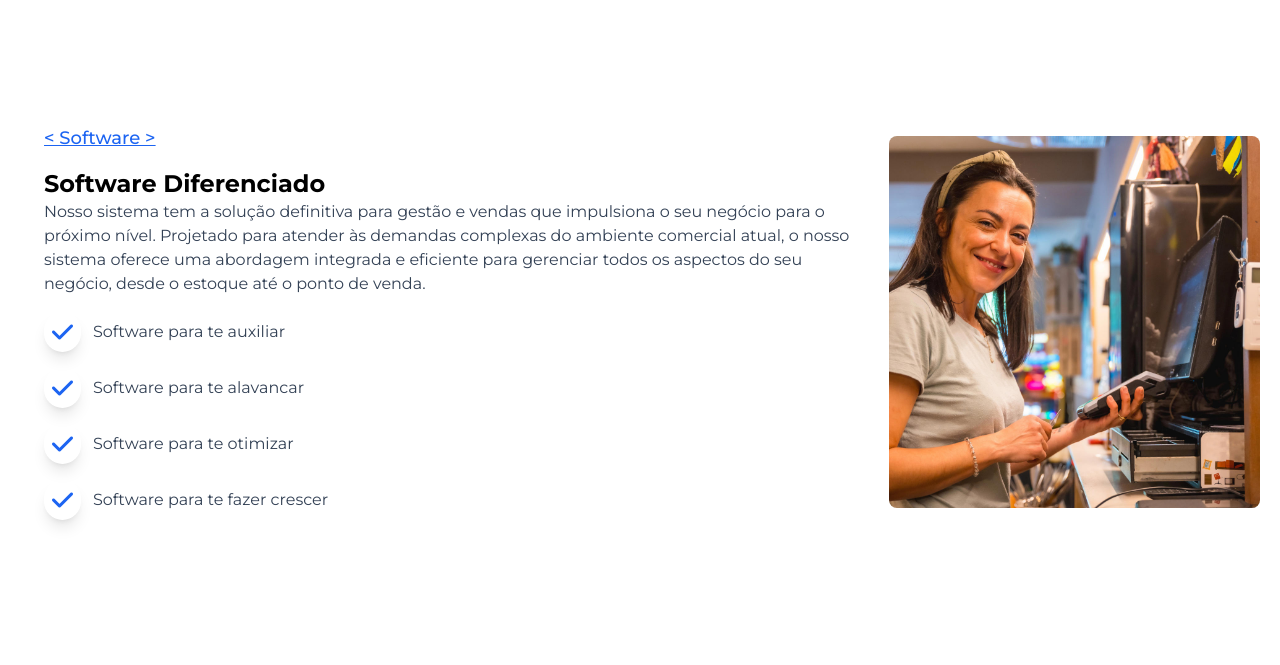
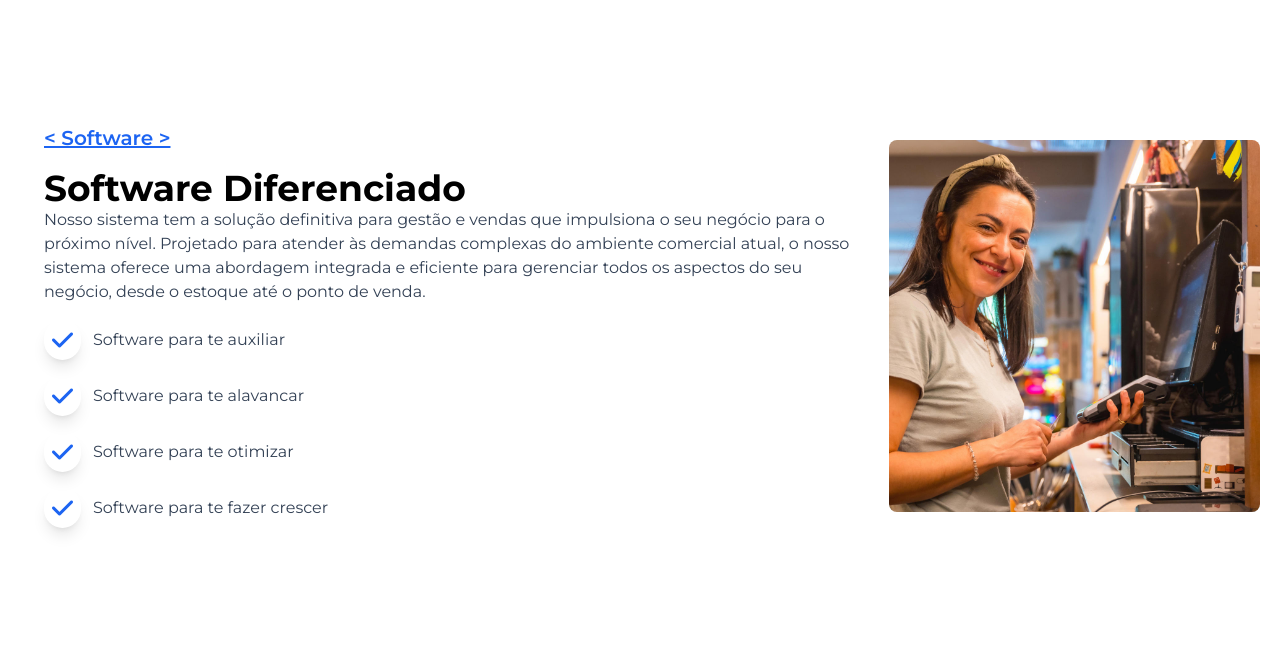
Before and after one commit to paydovan/vogliatec, a plain HTML site: page src/index.html in a window 1280 px wide. Shown: the part 2820-3485 px from the top of the page. Drawn offline with nearby package versions, Linux system fonts and the light colour scheme.

Commit message:
mudando texto software home

```diff
--- a/src/index.html
+++ b/src/index.html
@@ -278,13 +278,13 @@
         <div class="flex flex-col gap-4 p-6">
           <div>
             <a href="software.html">
-              <h3 class="text-blue-600 text-lg font-medium underline">
+              <h3 class="text-blue-600 text-xl font-semibold underline">
                 < Software >
               </h3>
             </a>
           </div>
           <div class="">
-            <h2 class="text-2xl font-bold">Software Diferenciado</h2>
+            <h2 class="text-4xl font-bold">Software Diferenciado</h2>
             <p class="text-slate-700">
               Nosso sistema tem a solução definitiva para gestão e vendas que
               impulsiona o seu negócio para o próximo nível. Projetado para
```
